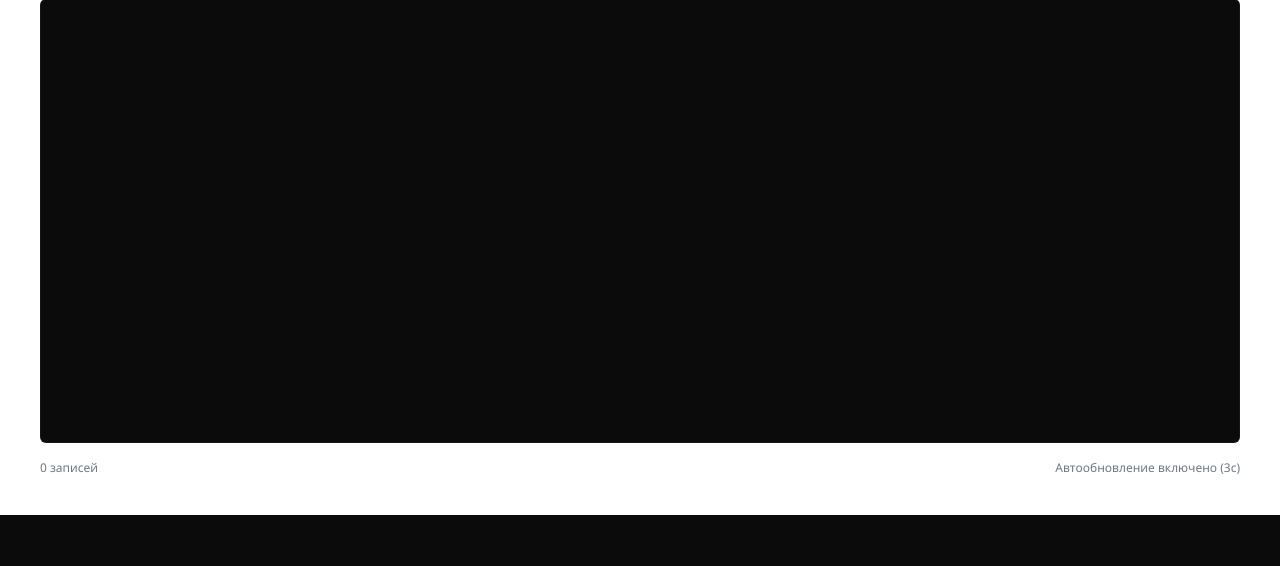
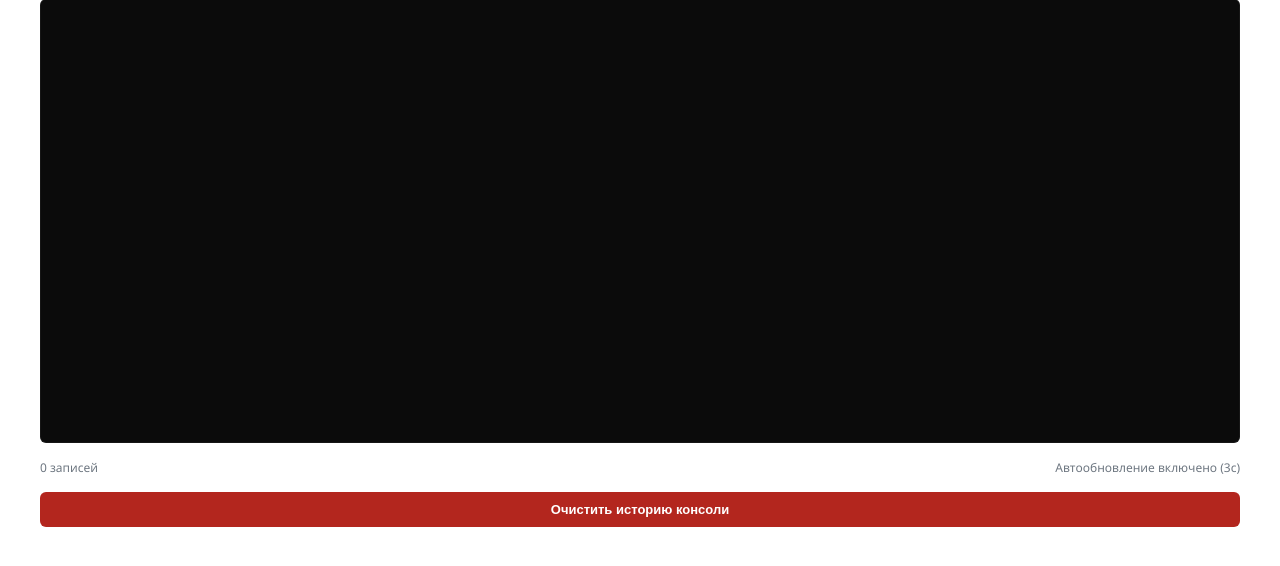
Before and after one commit to alexanderanuchin/ai-nutribot, a Django app: template backend/apps/monitoring/templates/admin/monitoring/applicationlog/console.html in a window 1280 px wide. Shown: the part 289-855 px from the top of the page. Before the commit the page ends 804 px from the top, so only its background shows below. Run offline with Django 5.2, Linux system fonts and the light colour scheme; the template is opened without the code that fills it, so the values that code supplies are empty.

Commit message:
логирование этап реалтайм консоль поправки реалтайм консоль

```diff
--- a/backend/apps/monitoring/templates/admin/monitoring/applicationlog/console.html
+++ b/backend/apps/monitoring/templates/admin/monitoring/applicationlog/console.html
@@ -68,6 +68,38 @@
         }
         .log-console__buttons--levels button[data-active="false"] {
             background: #2f81f7;
+        }
+        .log-console__toolbar-row--history {
+            flex-direction: column;
+            align-items: stretch;
+        }
+        .log-console__buttons--history {
+            display: flex;
+            width: 100%;
+        }
+        .log-console__buttons--history button {
+            width: 100%;
+            background: #b3261e;
+            color: #fff;
+            border: none;
+            padding: 10px 18px;
+            border-radius: 6px;
+            cursor: pointer;
+            font-weight: 700;
+            font-size: 13px;
+            transition: filter 0.12s ease, transform 0.12s ease;
+        }
+        .log-console__buttons--history button:hover {
+            filter: brightness(0.95);
+            transform: translateY(-1px);
+        }
+        .log-console__buttons--levels button:disabled,
+        .log-console__buttons--actions button:disabled,
+        .log-console__buttons--history button:disabled {
+            opacity: 0.6;
+            cursor: not-allowed;
+            transform: none;
+            filter: none;
         }
         .log-console__filters {
             display: inline-flex;
@@ -254,6 +286,11 @@
             <span id="logCounter" data-count="0">0 {% trans "записей" %}</span>
             <span id="pollingState">{% trans "Автообновление включено (3с)" %}</span>
         </div>
+        <div class="log-console__toolbar-row log-console__toolbar-row--history">
+            <div class="log-console__buttons log-console__buttons--history">
+                <button type="button" id="clearHistoryButton">{% trans "Очистить историю консоли" %}</button>
+            </div>
+        </div>
     </div>
     <script>
         (function() {
@@ -266,11 +303,14 @@
             const refreshButton = document.getElementById("refreshButton");
             const togglePollingButton = document.getElementById("togglePolling");
             const clearButton = document.getElementById("clearButton");
+            const clearHistoryButton = document.getElementById("clearHistoryButton");
             const loggerFilter = document.getElementById("loggerFilter");
             const ridFilter = document.getElementById("ridFilter");
             const limitSelect = document.getElementById("limitSelect");
             const levelButtons = Array.from(document.querySelectorAll('[data-action="level"]'));
             const groupButtons = Array.from(document.querySelectorAll('[data-action="group"]'));
+            const clearHistoryUrl = "{{ clear_history_url|escapejs }}";
+            const clearHistoryButtonInitialText = clearHistoryButton.textContent;
             const groupLabels = groupButtons.reduce((acc, button) => {
                 const value = button.dataset.group || "";
                 acc[value] = button.textContent.trim();
@@ -288,6 +328,10 @@
                 running: "{{ _('Автообновление включено ({seconds}с)')|escapejs }}",
                 lastUpdateNone: "{{ _('Последнее событие: —')|escapejs }}",
                 lastUpdateTemplate: "{{ _('Последнее событие: {value}')|escapejs }}",
+                clearHistoryConfirm: "{{ _('Вы уверены, что хотите полностью очистить историю консоли?')|escapejs }}",
+                clearingHistory: "{{ _('Очищаем историю…')|escapejs }}",
+                historyCleared: "{{ _('История консоли очищена')|escapejs }}",
+                historyClearError: "{{ _('Не удалось очистить историю')|escapejs }}",
             };
             const state = {
                 lastId: null,
@@ -304,6 +348,11 @@
                 const div = document.createElement("div");
                 div.textContent = value ?? "";
                 return div.innerHTML;
+            }
+
+            function getCsrfToken() {
+                const match = document.cookie.match(/csrftoken=([^;]+)/);
+                return match ? decodeURIComponent(match[1]) : "";
             }
 
             function renderLog(entry, { append = true } = {}) {
@@ -477,6 +526,38 @@
                 updateLastUpdateLabel();
                 status.textContent = text.noUpdates;
             });
+            clearHistoryButton.addEventListener("click", async () => {
+                if (!window.confirm(text.clearHistoryConfirm)) {
+                    return;
+                }
+                clearHistoryButton.disabled = true;
+                clearHistoryButton.textContent = text.clearingHistory;
+                status.textContent = text.loading;
+                try {
+                    const response = await fetch(clearHistoryUrl, {
+                        method: "POST",
+                        headers: {
+                            "X-CSRFToken": getCsrfToken(),
+                            "Accept": "application/json",
+                        },
+                        credentials: "same-origin",
+                    });
+                    if (!response.ok) {
+                        throw new Error(`HTTP ${response.status}`);
+                    }
+                    await response.json();
+                    clearViewport();
+                    state.lastTimestamp = null;
+                    state.lastId = null;
+                    updateLastUpdateLabel();
+                    status.textContent = text.historyCleared;
+                } catch (error) {
+                    status.textContent = `${text.historyClearError}: ${error}`;
+                } finally {
+                    clearHistoryButton.disabled = false;
+                    clearHistoryButton.textContent = clearHistoryButtonInitialText;
+                }
+            });
             loggerFilter.addEventListener("input", handleFilterChange);
             ridFilter.addEventListener("input", handleFilterChange);
             limitSelect.addEventListener("change", () => {
```
Also changed, not shown: backend/apps/monitoring/admin.py (+15 -0 lines).
